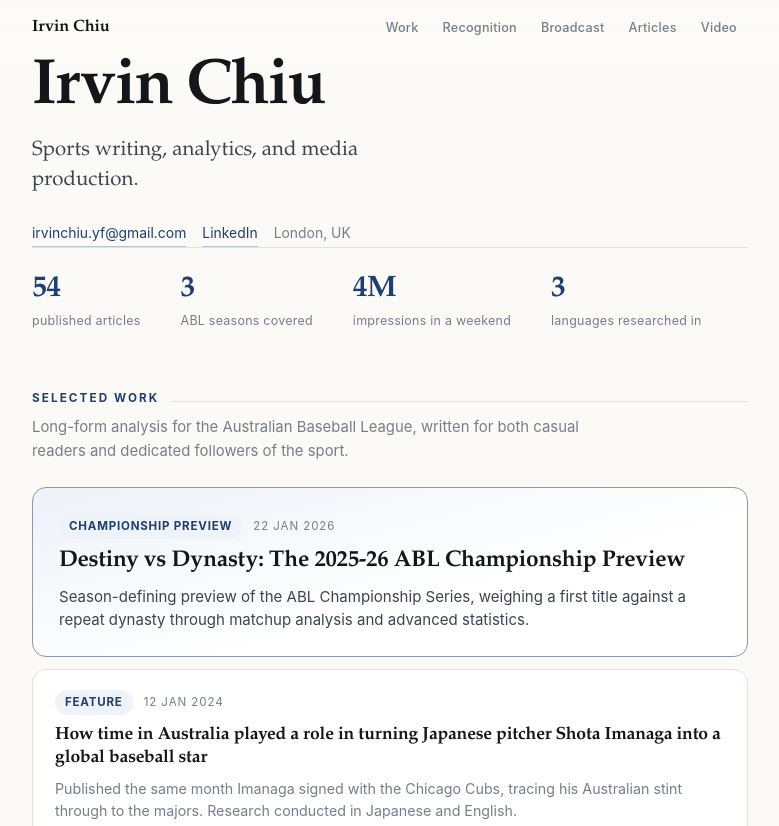
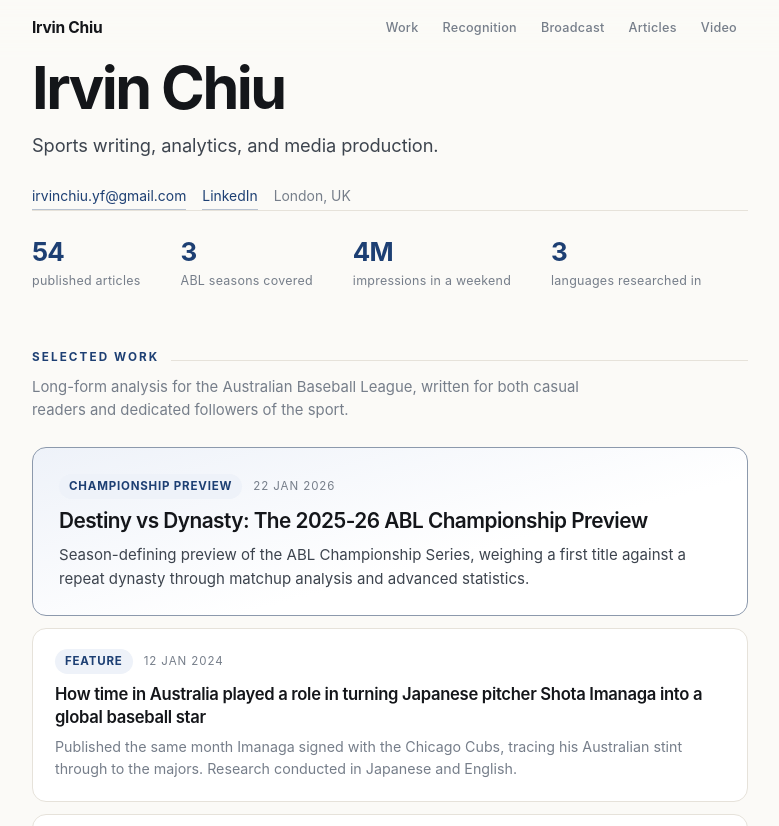
Before and after one commit to IrvinChiu/irvinchiu.github.io, a plain HTML site: page index.html in a window 1280 px wide. Shown: the top 826 px of the page, without its empty margins (250-1029 px from the left). Drawn offline with Linux system fonts and the light colour scheme.

Commit message:
Add files via upload

```diff
--- a/index.html
+++ b/index.html
@@ -12,7 +12,6 @@
   --line:#e6e2da; --line-2:#f0ede7;
   --accent:#1d3f73; --accent-2:#2f6fbf; --tint:#eef2f9;
   --shadow:0 1px 2px rgba(20,22,26,.04), 0 8px 24px rgba(20,22,26,.06);
-  --serif:"Iowan Old Style","Palatino Linotype",Palatino,Georgia,"Times New Roman",serif;
   --sans:-apple-system,BlinkMacSystemFont,"Segoe UI",Inter,Roboto,Helvetica,Arial,sans-serif;
   --w:760px;
 }
@@ -39,7 +38,7 @@ nav{position:sticky;top:0;z-index:50;background:color-mix(in srgb,var(--bg) 82%,
   border-bottom:1px solid transparent;transition:border-color .25s}
 nav.stuck{border-bottom-color:var(--line)}
 nav .wrap{display:flex;align-items:center;justify-content:space-between;gap:16px;height:56px}
-nav .me{font-family:var(--serif);font-weight:600;font-size:1.02rem;letter-spacing:-.01em;
+nav .me{font-weight:650;font-size:.97rem;letter-spacing:-.015em;
   text-decoration:none;color:var(--ink);white-space:nowrap}
 nav ul{display:flex;gap:2px;list-style:none;overflow-x:auto;scrollbar-width:none}
 nav ul::-webkit-scrollbar{display:none}
@@ -51,10 +50,10 @@ nav a.nl.on{color:var(--accent);background:var(--tint)}
 
 /* ---------- hero ---------- */
 header{padding:76px 0 40px}
-h1{font-family:var(--serif);font-size:clamp(2.6rem,7vw,4rem);line-height:1.02;
-  letter-spacing:-.028em;font-weight:600}
-.tagline{font-family:var(--serif);font-size:clamp(1.05rem,2.4vw,1.28rem);color:var(--ink-2);
-  margin-top:14px;max-width:34ch;line-height:1.45}
+h1{font-size:clamp(2.5rem,6.6vw,3.7rem);line-height:1.04;
+  letter-spacing:-.042em;font-weight:680}
+.tagline{font-size:clamp(1rem,2.2vw,1.14rem);color:var(--ink-2);font-weight:400;
+  margin-top:13px;max-width:38ch;line-height:1.5;letter-spacing:-.005em}
 .contact{display:flex;flex-wrap:wrap;gap:6px 16px;margin-top:26px;font-size:.87rem}
 .contact a{text-decoration:none;border-bottom:1px solid color-mix(in srgb,var(--accent) 30%,transparent);
   padding-bottom:1px;transition:border-color .18s}
@@ -64,8 +63,8 @@ h1{font-family:var(--serif);font-size:clamp(2.6rem,7vw,4rem);line-height:1.02;
 /* ---------- stats ---------- */
 .stats{display:flex;flex-wrap:wrap;gap:8px 40px;padding:26px 0 4px;
   border-top:1px solid var(--line)}
-.stat b{display:block;font-family:var(--serif);font-size:1.85rem;line-height:1.1;
-  letter-spacing:-.02em;color:var(--accent);font-weight:600}
+.stat b{display:block;font-size:1.62rem;line-height:1.12;
+  letter-spacing:-.035em;color:var(--accent);font-weight:660}
 .stat span{font-size:.78rem;color:var(--muted);letter-spacing:.02em}
 
 /* ---------- sections ---------- */
@@ -85,21 +84,21 @@ h2{font-size:.73rem;font-weight:700;letter-spacing:.18em;text-transform:uppercas
   font-size:.72rem;color:var(--muted);letter-spacing:.08em;text-transform:uppercase}
 .pill{background:var(--tint);color:var(--accent);padding:3px 10px;border-radius:999px;
   font-weight:700;letter-spacing:.07em}
-.feat a.t{display:block;font-family:var(--serif);font-size:1.1rem;line-height:1.32;
-  font-weight:600;letter-spacing:-.012em;color:var(--ink);text-decoration:none;margin-bottom:7px;
+.feat a.t{display:block;font-size:1.04rem;line-height:1.38;
+  font-weight:630;letter-spacing:-.018em;color:var(--ink);text-decoration:none;margin-bottom:7px;
   transition:color .18s}
 .feat a.t:hover{color:var(--accent)}
 .feat p{color:var(--muted);font-size:.89rem;line-height:1.58}
 .feat.lead{border-color:color-mix(in srgb,var(--accent) 45%,var(--line));
   background:linear-gradient(165deg,var(--tint),var(--surface) 62%);padding:26px 26px 24px}
-.feat.lead a.t{font-size:1.42rem;line-height:1.2;margin-bottom:9px}
+.feat.lead a.t{font-size:1.3rem;line-height:1.26;letter-spacing:-.026em;margin-bottom:9px}
 .feat.lead p{font-size:.94rem;color:var(--ink-2)}
 
 /* ---------- recognition ---------- */
 .recog{display:grid;gap:14px}
 .quote{background:var(--tint);border-radius:14px;padding:24px 26px;
   border:1px solid color-mix(in srgb,var(--accent) 18%,transparent)}
-.quote p{font-family:var(--serif);font-size:1.02rem;line-height:1.55;color:var(--ink)}
+.quote p{font-size:.98rem;line-height:1.6;color:var(--ink);font-weight:420;letter-spacing:-.005em}
 .quote cite{display:block;margin-top:11px;font-style:normal;font-size:.79rem;
   color:var(--muted);letter-spacing:.03em}
 .tweet{border:1px solid var(--line);border-radius:14px;overflow:hidden;background:var(--surface)}
@@ -115,8 +114,8 @@ h2{font-size:.73rem;font-weight:700;letter-spacing:.18em;text-transform:uppercas
 .frame{position:relative;padding-top:56.25%;background:#000}
 .frame iframe{position:absolute;inset:0;width:100%;height:100%;border:0;display:block}
 .pu-body{padding:15px 20px 17px}
-.pu-body .h{font-family:var(--serif);font-weight:600;font-size:1.03rem;line-height:1.35;
-  margin-bottom:6px;letter-spacing:-.01em}
+.pu-body .h{font-weight:630;font-size:.99rem;line-height:1.4;
+  margin-bottom:6px;letter-spacing:-.018em}
 .pu-body .src{font-size:.82rem;color:var(--muted);line-height:1.55}
 .pu-body .src a{text-decoration:none;border-bottom:1px solid color-mix(in srgb,var(--accent) 28%,transparent)}
 .pu-body .src a:hover{border-bottom-color:var(--accent)}
@@ -125,8 +124,8 @@ h2{font-size:.73rem;font-weight:700;letter-spacing:.18em;text-transform:uppercas
 
 /* ---------- article lists ---------- */
 .season{margin-bottom:30px}
-.season h3{font-family:var(--serif);font-size:1.02rem;font-weight:600;margin-bottom:3px;
-  letter-spacing:-.01em}
+.season h3{font-size:.98rem;font-weight:640;margin-bottom:3px;
+  letter-spacing:-.02em}
 .season .sub{font-size:.82rem;color:var(--muted);margin-bottom:12px}
 ul.list{list-style:none}
 ul.list li{display:flex;gap:16px;align-items:baseline;padding:10px 0;
```
